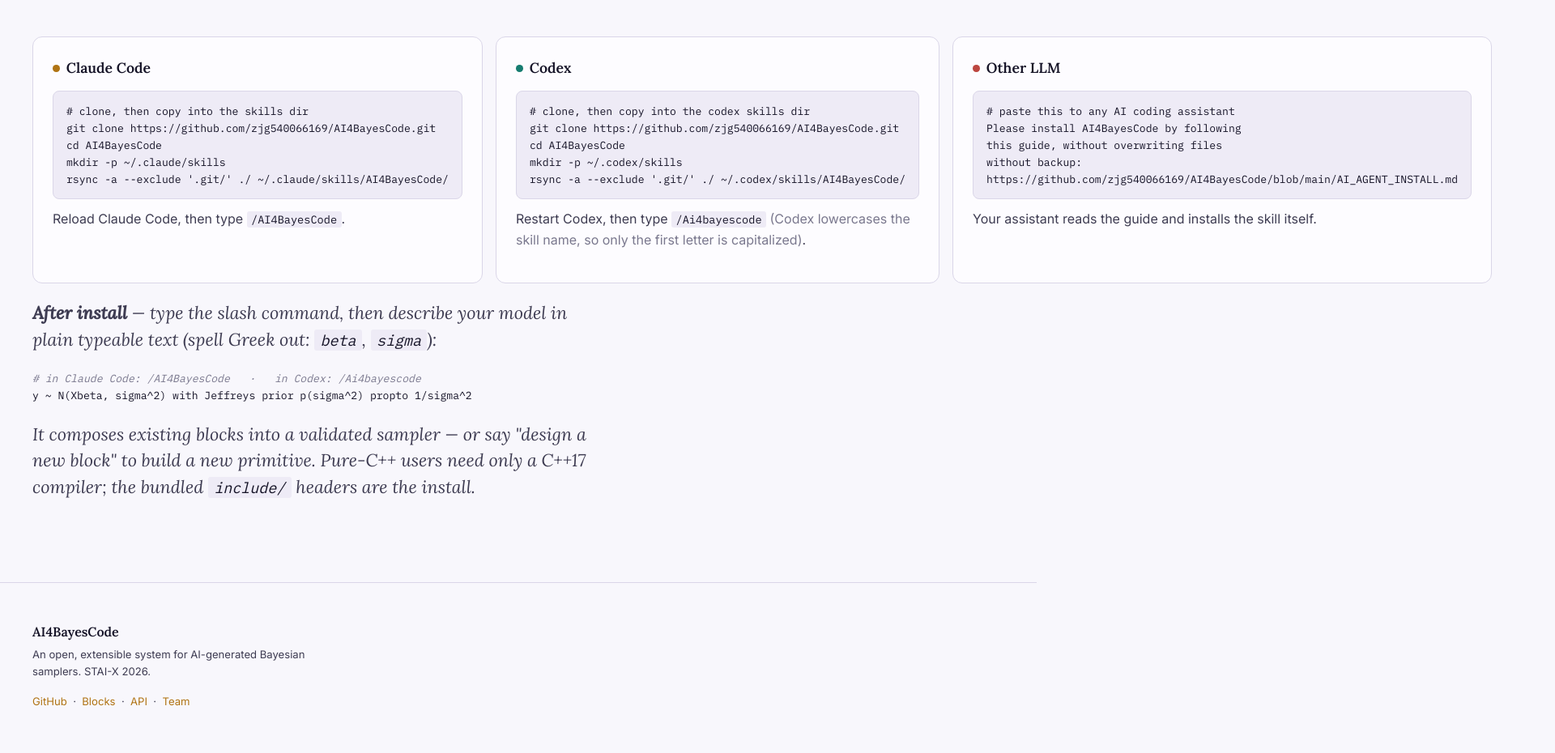
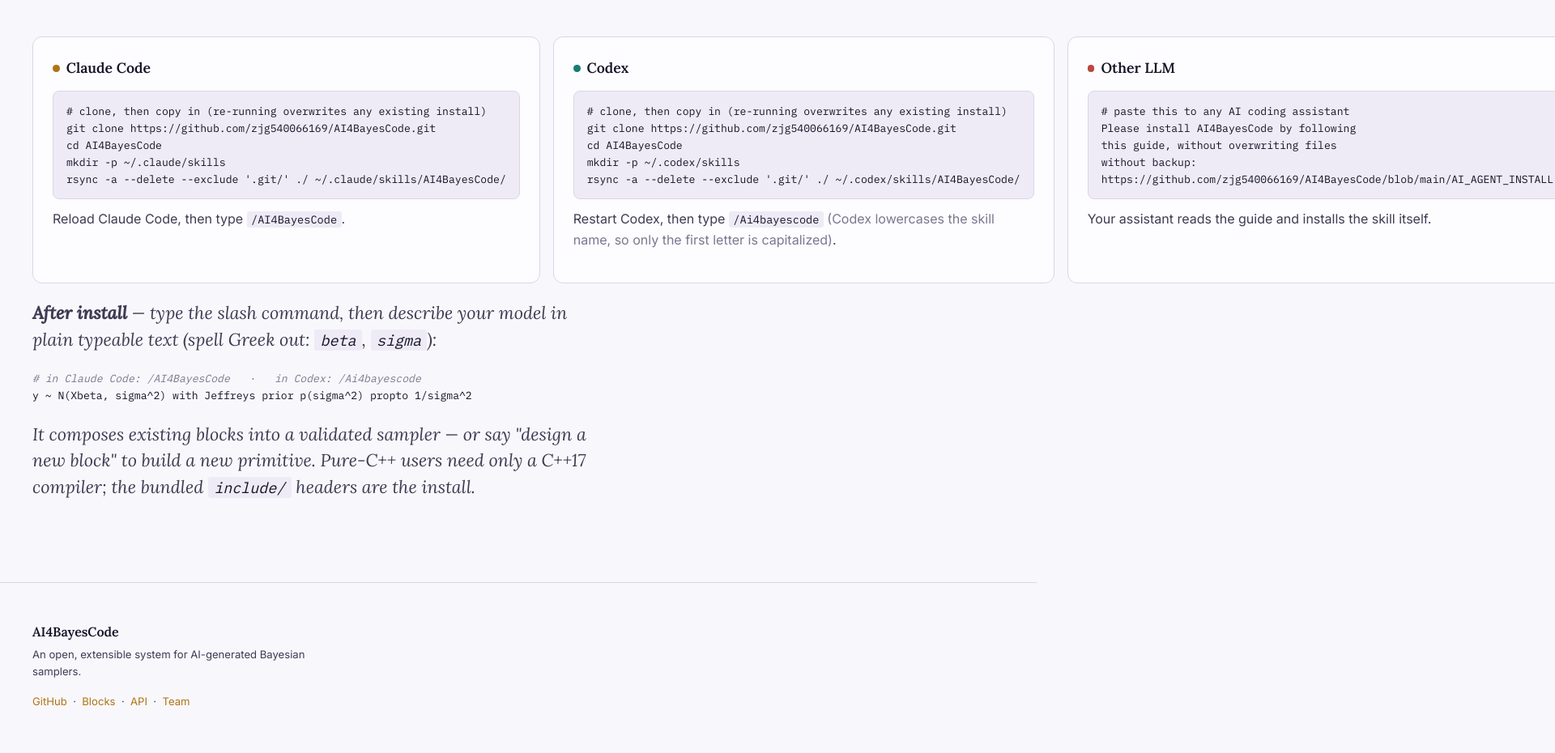
Before and after one commit to zjg540066169/AI4BayesCode-hub, a plain HTML site: page install.html in a window 1280 px wide. Shown: the part 679-1609 px from the top of the page at 81% size, 1920 px wide, since content can reach past the window. Drawn offline with Linux system fonts and the light colour scheme.

Commit message:
Remove STAI-X 2026 labels; install uses overwrite mode

```diff
--- a/install.html
+++ b/install.html
@@ -69,21 +69,21 @@
     <div class="install mt-3">
       <div class="install__card" data-cat="param">
         <div class="install__lang">Claude Code</div>
-<pre><span class="com"># clone, then copy into the skills dir</span>
+<pre><span class="com"># clone, then copy in (re-running overwrites any existing install)</span>
 git clone https://github.com/zjg540066169/AI4BayesCode.git
 cd AI4BayesCode
 mkdir -p ~/.claude/skills
-rsync -a --exclude <span class="lit">'.git/'</span> ./ ~/.claude/skills/AI4BayesCode/</pre>
+rsync -a --delete --exclude <span class="lit">'.git/'</span> ./ ~/.claude/skills/AI4BayesCode/</pre>
         <p class="install__note" style="margin-top:.75rem;">Reload Claude Code, then type <code>/AI4BayesCode</code>.</p>
       </div>
 
       <div class="install__card" data-cat="semi">
         <div class="install__lang">Codex</div>
-<pre><span class="com"># clone, then copy into the codex skills dir</span>
+<pre><span class="com"># clone, then copy in (re-running overwrites any existing install)</span>
 git clone https://github.com/zjg540066169/AI4BayesCode.git
 cd AI4BayesCode
 mkdir -p ~/.codex/skills
-rsync -a --exclude <span class="lit">'.git/'</span> ./ ~/.codex/skills/AI4BayesCode/</pre>
+rsync -a --delete --exclude <span class="lit">'.git/'</span> ./ ~/.codex/skills/AI4BayesCode/</pre>
         <p class="install__note" style="margin-top:.75rem;">Restart Codex, then type <code>/Ai4bayescode</code> <span class="muted">(Codex lowercases the skill name, so only the first letter is capitalized)</span>.</p>
       </div>
 
@@ -158,7 +158,7 @@
   <div class="container site-foot__inner">
     <div>
       <div class="font-display" style="font-weight:600;color:rgb(var(--ink));font-size:1rem;margin-bottom:.3rem;">AI4BayesCode</div>
-      <p style="margin:0;max-width:22rem;">An open, extensible system for AI-generated Bayesian samplers. STAI-X 2026.</p>
+      <p style="margin:0;max-width:22rem;">An open, extensible system for AI-generated Bayesian samplers.</p>
       <p style="margin-top:1rem;">
         <a class="accent" href="https://github.com/zjg540066169/AI4BayesCode">GitHub</a> &nbsp;·&nbsp;
         <a class="accent" href="blocks.html">Blocks</a> &nbsp;·&nbsp;
```
Also changed, not shown: index.html (+2 -2 lines), teams.html (+1 -1 lines).
